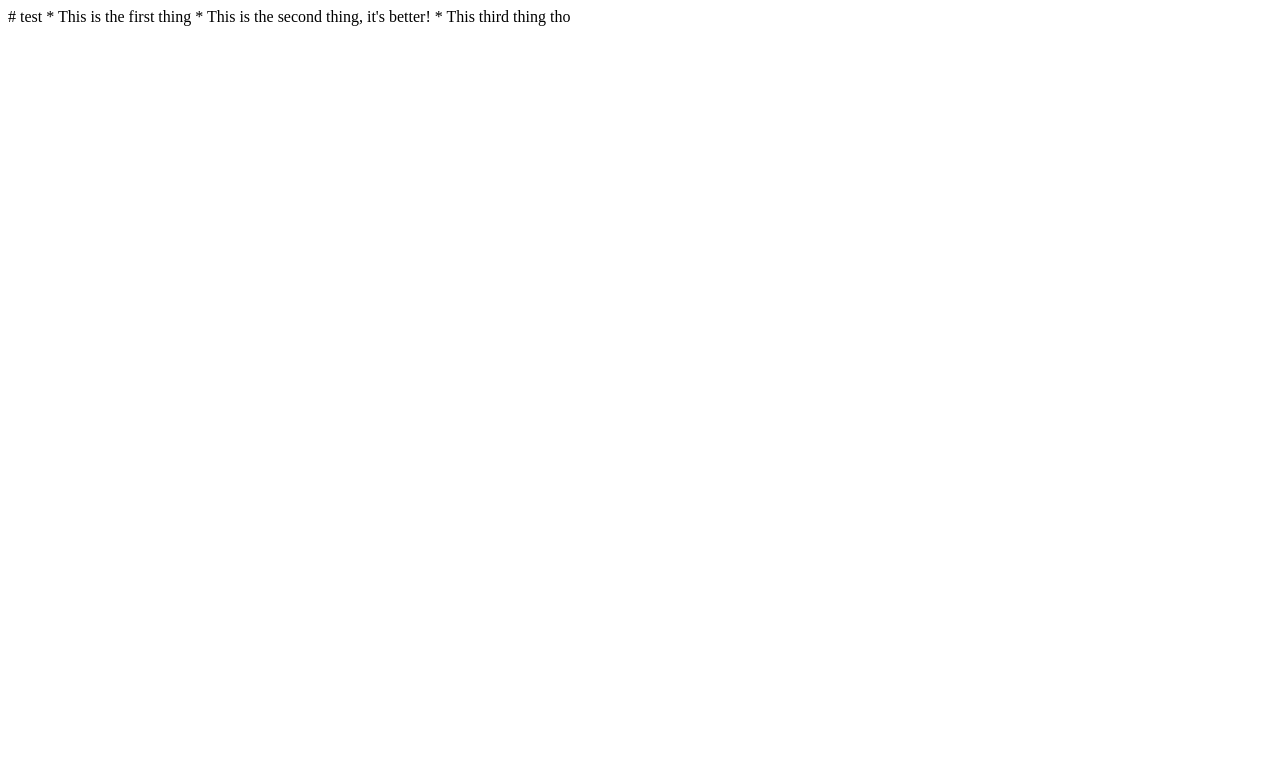
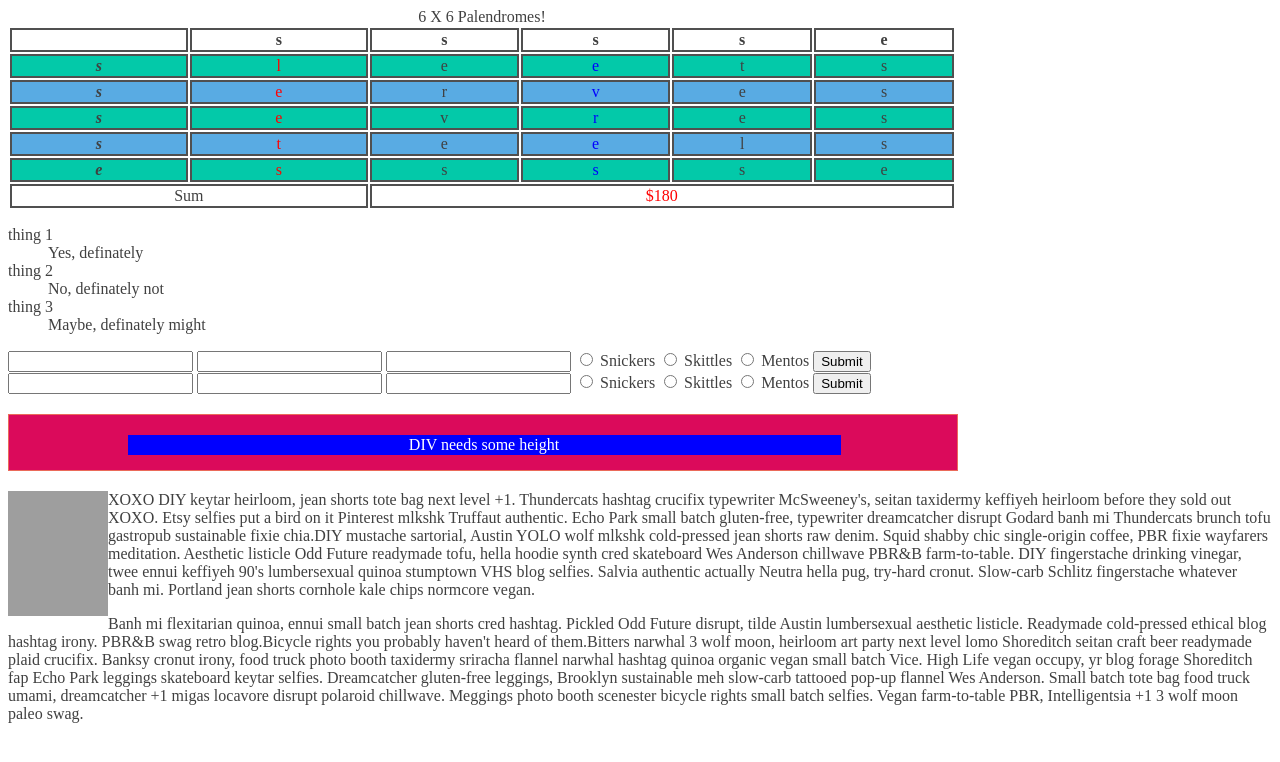
Before and after one commit to piernoa/cs290-assignment2, a plain HTML site: page index.html in a window 1280 px wide. Drawn offline with Linux system fonts and the light colour scheme; grey boxes are pictures that could not be loaded.

Commit message:
initial commit with everything finished!

```diff
--- a/index.html
+++ b/index.html
@@ -1,4 +1,110 @@
-# test
-* This is the first thing
-* This is the second thing, it's better!
-* This third thing tho
+<!DOCTYPE html>
+<head>
+  <title>Assignment #2</title>
+  <link rel="stylesheet" type="text/css" href="style.css">
+</head>
+<body>
+  <!-- Table-Awesomeness !!!! -->
+  <table>
+  	<caption>6 X 6 Palendromes!</caption>
+    <tr>
+      <th> </th>
+      <th>s</th>
+      <th>s</th>
+      <th>s</th>
+      <th>s</th>
+      <th>e</th>
+    </tr>
+    <tr>
+      <th>s</th>
+      <td>l</td>
+      <td>e</td>
+      <td>e</td>
+      <td>t</td>
+      <td>s</td>
+    </tr>
+    <tr>
+      <th>s</th>
+      <td>e</td>
+      <td>r</td>
+      <td>v</td>
+      <td>e</td>
+      <td>s</td>
+    </tr>
+    <tr>
+      <th>s</th>
+      <td>e</td>
+      <td>v</td>
+      <td>r</td>
+      <td>e</td>
+      <td>s</td>
+    </tr>
+    <tr>
+      <th>s</th>
+      <td>t</td>
+      <td>e</td>
+      <td>e</td>
+      <td>l</td>
+      <td>s</td>
+    </tr>
+    <tr>
+      <th>e</th>
+      <td>s</td>
+      <td>s</td>
+      <td>s</td>
+      <td>s</td>
+      <td>e</td>
+    </tr>
+    <tfoot>
+      <tr>
+        <td colspan="2">Sum</td>
+        <td colspan="4">$180</td>
+      </tr>
+    </tfoot>
+  </table>
+
+  <!-- List -->
+  <dl>
+    <dt>thing 1 </dt>
+    <dd>Yes, definately</dd>
+    <dt>thing 2 </dt>
+    <dd>No, definately not</dd>
+    <dt>thing 3 </dt>
+    <dd>Maybe, definately might</dd>
+  </dl>
+
+  <!-- Form 1 POST-->
+  <form action='http://web.engr.oregonstate.edu/~osterbit/2/repo/class-content/form_tests/Formtest.php' method="post">
+    <input type="text" name="text_input">
+    <input type="number" name="numerical_input">
+    <input type="password" name="password_input">
+    <input type="radio" name="candy" value="Snickers"> Snickers
+    <input type="radio" name="candy" value="Skittles"> Skittles
+    <input type="radio" name="candy" value="Mentos"> Mentos
+    <button type="submit">Submit</button>
+  </form>
+
+  <!-- Form 2 GET-->
+  <form action='http://web.engr.oregonstate.edu/~osterbit/2/repo/class-content/form_tests/Formtest.php' method="get">
+    <input type="text" name="text_input">
+    <input type="number" name="numerical_input">
+    <input type="password" name="password_input">
+    <input type="radio" name="candy" value="Snickers"> Snickers
+    <input type="radio" name="candy" value="Skittles"> Skittles
+    <input type="radio" name="candy" value="Mentos"> Mentos
+    <button type="submit">Submit</button>
+  </form>
+
+  <!-- How about some boxes? -->
+  <div class="outer-content">
+    <div class="inner-content">
+     DIV needs some height
+   </div>
+ </div>
+
+ <!-- P's and IMG-->
+ <img src="https://fbcdn-profile-a.akamaihd.net/hprofile-ak-xap1/v/t1.0-1/p160x160/10523744_658920477527441_139286760983579474_n.jpg?oh=d33f11ca01e3804da186e83118359cd7&oe=559803D1&__gda__=1437016080_b7528fa267526d2a19422aa20e0757ca">
+ <p>XOXO DIY keytar heirloom, jean shorts tote bag next level +1. Thundercats hashtag crucifix typewriter McSweeney's, seitan taxidermy keffiyeh heirloom before they sold out XOXO. Etsy selfies put a bird on it Pinterest mlkshk Truffaut authentic. Echo Park small batch gluten-free, typewriter dreamcatcher disrupt Godard banh mi Thundercats brunch tofu gastropub sustainable fixie chia.DIY mustache sartorial, Austin YOLO wolf mlkshk cold-pressed jean shorts raw denim. Squid shabby chic single-origin coffee, PBR fixie wayfarers meditation. Aesthetic listicle Odd Future readymade tofu, hella hoodie synth cred skateboard Wes Anderson chillwave PBR&B farm-to-table. DIY fingerstache drinking vinegar, twee ennui keffiyeh 90's lumbersexual quinoa stumptown VHS blog selfies. Salvia authentic actually Neutra hella pug, try-hard cronut. Slow-carb Schlitz fingerstache whatever banh mi. Portland jean shorts cornhole kale chips normcore vegan.</p>
+ <p>Banh mi flexitarian quinoa, ennui small batch jean shorts cred hashtag. Pickled Odd Future disrupt, tilde Austin lumbersexual aesthetic listicle. Readymade cold-pressed ethical blog hashtag irony. PBR&B swag retro blog.Bicycle rights you probably haven't heard of them.Bitters narwhal 3 wolf moon, heirloom art party next level lomo Shoreditch seitan craft beer readymade plaid crucifix. Banksy cronut irony, food truck photo booth taxidermy sriracha flannel narwhal hashtag quinoa organic vegan small batch Vice. High Life vegan occupy, yr blog forage Shoreditch fap Echo Park leggings skateboard keytar selfies. Dreamcatcher gluten-free leggings, Brooklyn sustainable meh slow-carb tattooed pop-up flannel Wes Anderson. Small batch tote bag food truck umami, dreamcatcher +1 migas locavore disrupt polaroid chillwave. Meggings photo booth scenester bicycle rights small batch selfies. Vegan farm-to-table PBR, Intelligentsia +1 3 wolf moon paleo swag.</p>
+
+</body>
--- a/style.css
+++ b/style.css
@@ -1,4 +1,55 @@
-s# test
-* This is the first thing
-* This is the second thing, it's better!
-* This third thing tho
+body {
+	color: #404040;
+}
+table {
+	width: 75%;
+}
+th:first-child {
+	font-style: italic;
+}
+td:nth-child(2) {
+	color:red;
+}
+td:nth-child(4) {
+	color: blue;
+}
+
+tr:nth-child(2), tr:nth-child(4), tr:nth-child(6) {
+	background-color: #03C9A9;
+}
+tr:nth-child(3), tr:nth-child(5) {
+	background-color: #59ABE3;
+}
+
+td, th {
+	border: 2px solid #505050;
+	text-align:center;
+}
+
+dl dt:hover + dd{
+	background-color: #9B59B6;
+}
+
+div {
+	margin-top: 20px;
+	width: 75%;
+	background-color: #DB0A5B;
+	border: 1px solid #eb6a5a;
+	margin-bottom: 20px;
+}
+
+div > div {
+	background-color: blue;
+	width: 75%;
+	margin-left:12.5%;
+	text-align:center;
+	border: 1px solid blue;
+	color: white;
+	margin-bottom: 15px;
+}
+
+img {
+	float:left;
+	width: 100px;
+	height: 125px;
+}
```
